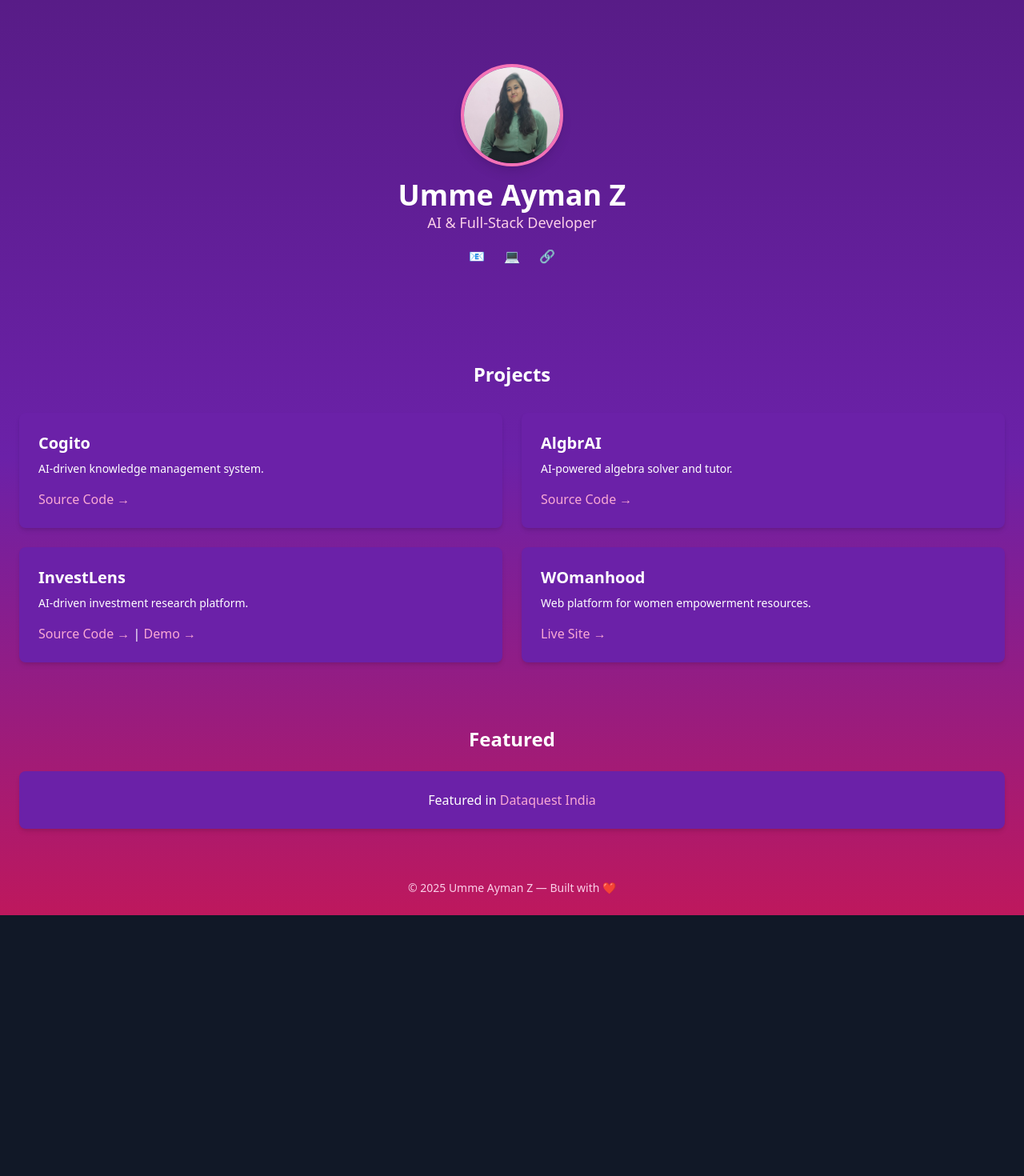
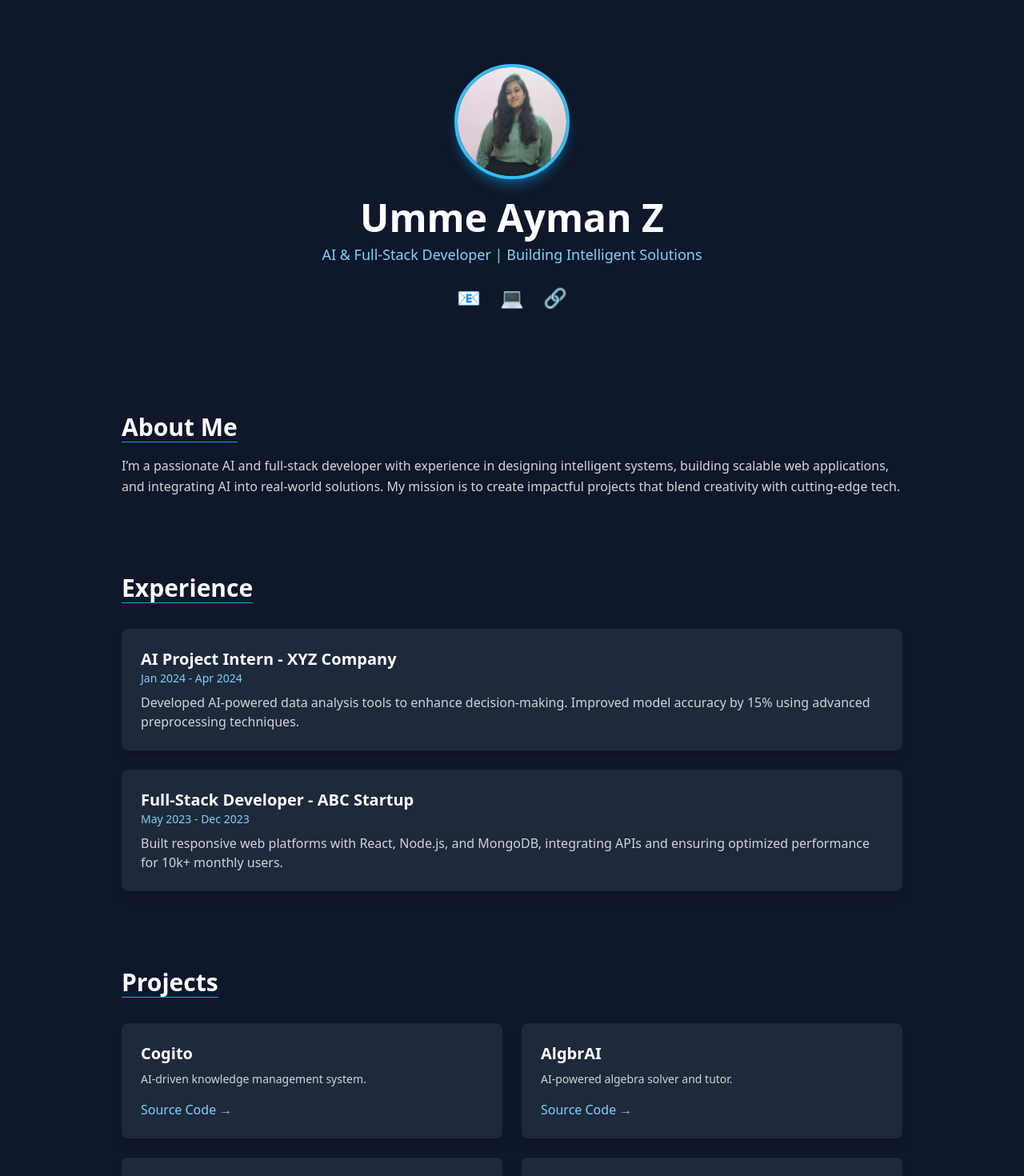
Before and after one commit to Umme-2003/Umme_portfolio, a React (Vite) app: page / in a window 1280 px wide. Shown: the top 1470 px of the page at 80% size. Before the commit the page ends 1144 px from the top, so only its background shows below. Built offline with nearby package versions, Linux system fonts and the light colour scheme.

Commit message:
Update Portfolio.jsx

```diff
--- a/src/Portfolio.jsx
+++ b/src/Portfolio.jsx
@@ -2,26 +2,62 @@ import React from "react";
 
 export default function Portfolio() {
   return (
-    <div className="bg-gradient-to-b from-purple-900 via-purple-800 to-pink-700 min-h-screen text-white font-sans">
-      {/* Hero */}
-      <header className="text-center py-20">
+    <div className="bg-slate-900 text-white font-sans">
+
+      {/* Hero Section */}
+      <header className="max-w-5xl mx-auto text-center py-20 px-4">
         <img
           src="/assets/profile-optimized.png"
           alt="Umme Ayman"
-          className="w-32 h-32 rounded-full mx-auto border-4 border-pink-400 shadow-lg"
+          className="w-36 h-36 rounded-full mx-auto border-4 border-sky-400 shadow-lg shadow-sky-500/40"
         />
-        <h1 className="text-4xl font-bold mt-4">Umme Ayman Z</h1>
-        <p className="text-lg text-pink-200">AI & Full-Stack Developer</p>
-        <div className="flex justify-center gap-6 mt-4">
-          <a href="mailto:ummezainab2003@gmail.com">📧</a>
-          <a href="https://github.com/Umme-2003" target="_blank" rel="noreferrer">💻</a>
-          <a href="https://www.linkedin.com/in/umme-ayman/" target="_blank" rel="noreferrer">🔗</a>
+        <h1 className="text-5xl font-bold mt-6">Umme Ayman Z</h1>
+        <p className="text-lg text-sky-300 mt-2">
+          AI & Full-Stack Developer | Building Intelligent Solutions
+        </p>
+        <div className="flex justify-center gap-6 mt-6 text-2xl">
+          <a href="mailto:zumme2003@gmail.com" className="hover:text-sky-400">📧</a>
+          <a href="https://github.com/Umme-2003" target="_blank" rel="noreferrer" className="hover:text-sky-400">💻</a>
+          <a href="https://www.linkedin.com/in/umme-ayman-z-b5b5b9290/" target="_blank" rel="noreferrer" className="hover:text-sky-400">🔗</a>
         </div>
       </header>
 
-      {/* Projects */}
-      <section className="px-6 py-10">
-        <h2 className="text-2xl font-bold text-center mb-8">Projects</h2>
+      {/* About Section */}
+      <section className="max-w-5xl mx-auto py-12 px-6">
+        <h2 className="text-3xl font-bold mb-4 border-b border-sky-500 inline-block">About Me</h2>
+        <p className="text-gray-300 leading-relaxed">
+          I’m a passionate AI and full-stack developer with experience in designing intelligent
+          systems, building scalable web applications, and integrating AI into real-world solutions.
+          My mission is to create impactful projects that blend creativity with cutting-edge tech.
+        </p>
+      </section>
+
+      {/* Experience Section */}
+      <section className="max-w-5xl mx-auto py-12 px-6">
+        <h2 className="text-3xl font-bold mb-8 border-b border-sky-500 inline-block">Experience</h2>
+        <div className="space-y-6">
+          <div className="bg-slate-800 p-6 rounded-lg shadow-lg">
+            <h3 className="text-xl font-semibold">AI Project Intern - XYZ Company</h3>
+            <p className="text-sky-300 text-sm">Jan 2024 - Apr 2024</p>
+            <p className="mt-2 text-gray-300">
+              Developed AI-powered data analysis tools to enhance decision-making. Improved
+              model accuracy by 15% using advanced preprocessing techniques.
+            </p>
+          </div>
+          <div className="bg-slate-800 p-6 rounded-lg shadow-lg">
+            <h3 className="text-xl font-semibold">Full-Stack Developer - ABC Startup</h3>
+            <p className="text-sky-300 text-sm">May 2023 - Dec 2023</p>
+            <p className="mt-2 text-gray-300">
+              Built responsive web platforms with React, Node.js, and MongoDB, integrating
+              APIs and ensuring optimized performance for 10k+ monthly users.
+            </p>
+          </div>
+        </div>
+      </section>
+
+      {/* Projects Section */}
+      <section className="max-w-5xl mx-auto py-12 px-6">
+        <h2 className="text-3xl font-bold mb-8 border-b border-sky-500 inline-block">Projects</h2>
         <div className="grid md:grid-cols-2 gap-6">
           {[
             { name: "Cogito", desc: "AI-driven knowledge management system.", code: "https://github.com/Umme-2003/Cogito" },
@@ -29,35 +65,49 @@ export default function Portfolio() {
             { name: "InvestLens", desc: "AI-driven investment research platform.", code: "https://github.com/Umme-2003/InvestLens", demo: "https://vimeo.com/1104897778" },
             { name: "WOmanhood", desc: "Web platform for women empowerment resources.", live: "https://gilded-pudding-d03def.netlify.app/" }
           ].map((p, i) => (
-            <div key={i} className="bg-purple-800 rounded-lg p-6 shadow-md">
+            <div key={i} className="bg-slate-800 rounded-lg p-6 shadow-lg hover:shadow-sky-500/30 transition">
               <h3 className="text-xl font-semibold mb-2">{p.name}</h3>
-              <p className="text-sm mb-4">{p.desc}</p>
-              {p.code && <a href={p.code} target="_blank" rel="noreferrer" className="text-pink-300 hover:underline">Source Code →</a>}
-              {p.demo && <> | <a href={p.demo} target="_blank" rel="noreferrer" className="text-pink-300 hover:underline">Demo →</a></>}
-              {p.live && <a href={p.live} target="_blank" rel="noreferrer" className="text-pink-300 hover:underline">Live Site →</a>}
+              <p className="text-sm mb-4 text-gray-300">{p.desc}</p>
+              {p.code && <a href={p.code} target="_blank" rel="noreferrer" className="text-sky-300 hover:underline">Source Code →</a>}
+              {p.demo && <> | <a href={p.demo} target="_blank" rel="noreferrer" className="text-sky-300 hover:underline">Demo →</a></>}
+              {p.live && <a href={p.live} target="_blank" rel="noreferrer" className="text-sky-300 hover:underline">Live Site →</a>}
             </div>
           ))}
         </div>
       </section>
 
-      {/* Featured */}
-      <section className="px-6 py-10">
-        <h2 className="text-2xl font-bold text-center mb-6">Featured</h2>
-        <div className="bg-purple-800 rounded-lg p-6 shadow-md text-center">
+      {/* Featured Section */}
+      <section className="max-w-5xl mx-auto py-12 px-6">
+        <h2 className="text-3xl font-bold mb-6 border-b border-sky-500 inline-block">Featured</h2>
+        <div className="bg-slate-800 rounded-lg p-6 shadow-lg text-center">
           Featured in{" "}
           <a
             href="https://www.dqindia.com/an-all-girls-teams-innovative-iot-solution-at-piwot-23-hackathon/"
             target="_blank"
             rel="noreferrer"
-            className="text-pink-300 hover:underline"
+            className="text-sky-300 hover:underline"
           >
             Dataquest India
           </a>
         </div>
       </section>
 
+      {/* Contact Section */}
+      <section className="max-w-5xl mx-auto py-12 px-6 text-center">
+        <h2 className="text-3xl font-bold mb-4 border-b border-sky-500 inline-block">Contact</h2>
+        <p className="text-gray-300 mb-6">
+          Let’s collaborate or discuss exciting projects!
+        </p>
+        <a
+          href="mailto:zumme2003@gmail.com"
+          className="bg-sky-500 hover:bg-sky-600 text-white px-6 py-3 rounded-lg shadow-md"
+        >
+          Email Me
+        </a>
+      </section>
+
       {/* Footer */}
-      <footer className="text-center py-6 text-sm text-pink-200">
+      <footer className="text-center py-6 text-sm text-sky-200 border-t border-sky-500/30">
         © {new Date().getFullYear()} Umme Ayman Z — Built with ❤️
       </footer>
     </div>
```
